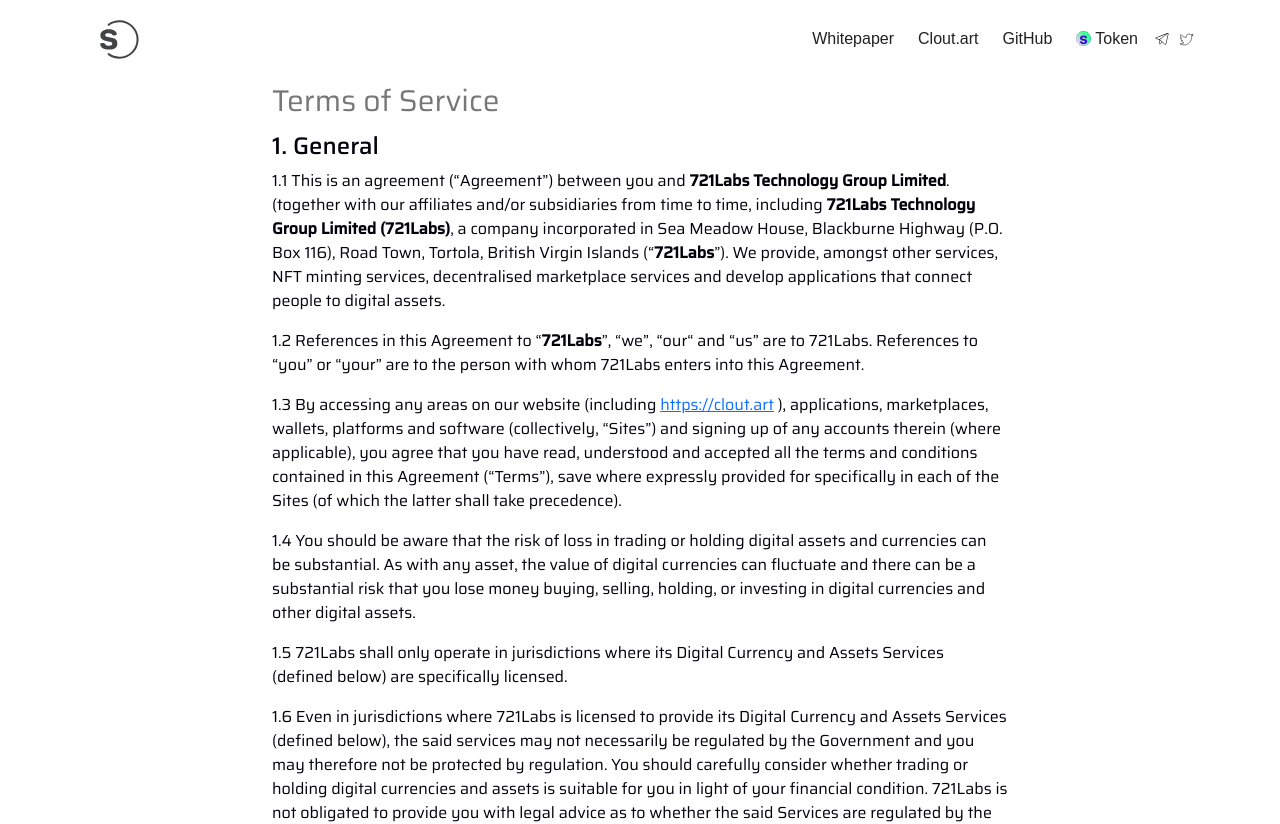
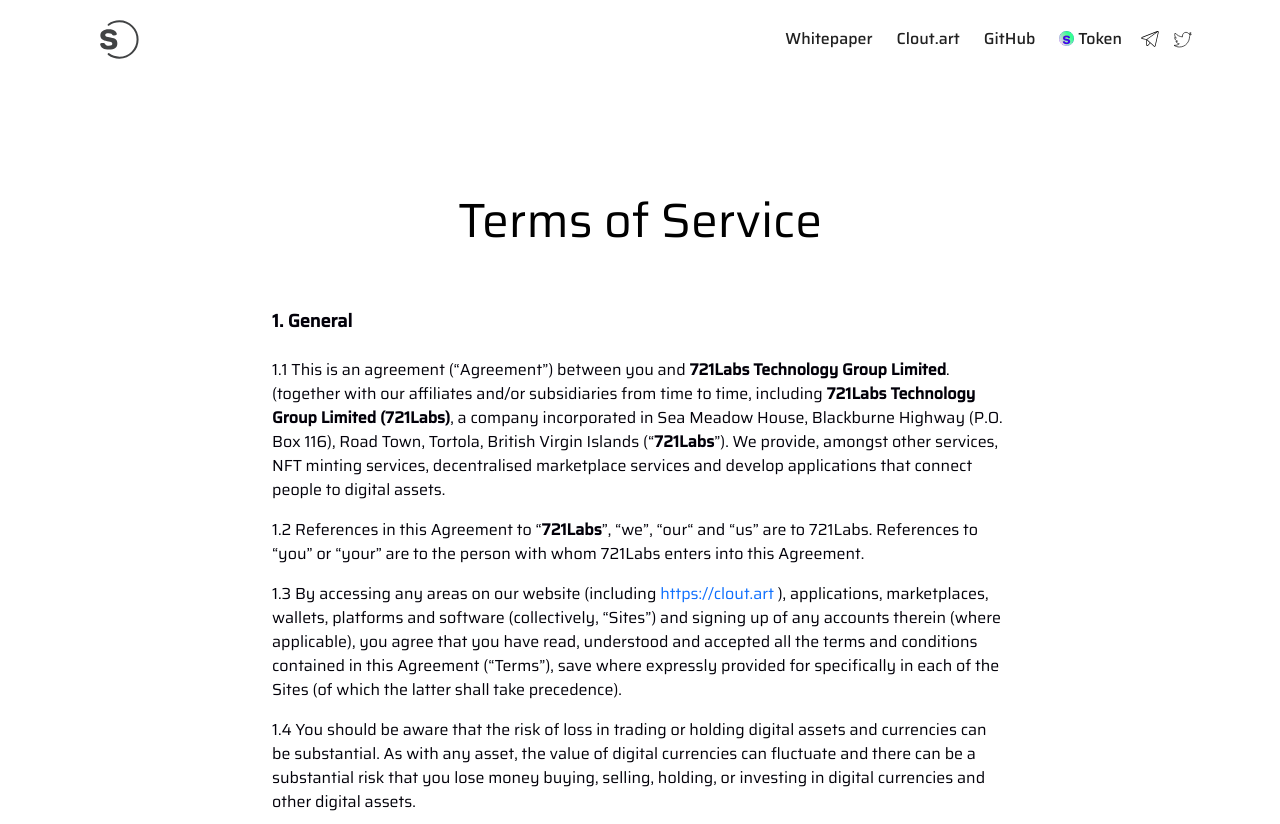
Before and after one commit to swayprotocol/new-onepager, a Next.js app: page /terms in a window 1280 px wide. Shown: the top 824 px of the page. Built offline with nearby package versions, Linux system fonts and the light colour scheme.

Commit message:
Styles changes

```diff
--- a/components/Hero.tsx
+++ b/components/Hero.tsx
@@ -1,3 +1,5 @@
+import Link from "next/link";
+
 export const Hero = () => (
   <section className='hero-section'>
     <div className='container'>
@@ -5,7 +7,9 @@
         <div className='col-12'>
           <h1 className='text-center'><span>Social Capital</span> as a Service</h1>
           <p className='text-center'>Sway Protocol introduces a <span>web3 proxy for social capital</span>, helping NFT projects and individual wallets establish trust, reputation and goodwill through staking and rewards distribution.</p>
-          <button>Read whitepaper</button>
+          <Link href='https://docsend.com/view/aacsc4tsb84pva53' target='_blank'>
+            <button>Read whitepaper</button>
+          </Link>
         </div>
       </div>
     </div>
--- a/components/Integration.tsx
+++ b/components/Integration.tsx
@@ -1,3 +1,5 @@
+import Link from "next/link";
+
 export const Integration = () => (
   <section className='integration-section'>
     <div className='container'>
@@ -5,7 +7,9 @@
         <div className='col-12 col-md-6 order-md-2 d-flex flex-column justify-content-center'>
           <h2>Seamless Integration</h2>
           <p>Deploying a proxy staking pool is quick and simple, and comes with a comprehensive SDK dev toolkit that will get you up and running in no-time.</p>
-          <button>Get early access</button>
+          <Link href='mailto:devs@swayprotocol.org'>
+            <button>Get early access</button>
+          </Link>
         </div>
         <div className='col-12 col-md-6 order-md-1'>
           <img className='d-none d-md-block' src='/assets/Integration.jpg' alt='Seamless Integration' />
--- a/components/Layout.tsx
+++ b/components/Layout.tsx
@@ -7,8 +7,8 @@
 }
 
 const meta = {
-  title: 'SocialFi for the Metaverse | Sway Social',
-  description: 'Sway Social is the first social media protocol for Metacreators that uses NFTs to translate social capital into an asset class.',
+  title: 'Sway Protocol | Web3 social capital and reputation via staking',
+  description: 'Sway Protocol introduces the first proxy staking pools to establish trust, reputation and goodwil. Powered by $SWAY token.',
   url: 'https://swayprotocol.org',
   image: '/assets/og-image.png'
 };
--- a/components/Navbar.tsx
+++ b/components/Navbar.tsx
@@ -32,11 +32,11 @@
               <span><img src='/assets/Sway-icon.png' width='15px' height='15px' />Token</span>
             </Link>
 
-            <Link className='short' href='https://t.me/swayprotocol'>
-              <Telegram width='24px' height='24px'/>
+            <Link className='short' href='https://t.me/swayprotocol' target='_blank'>
+              <Telegram width={32} height={32} />
             </Link>
-            <Link className='short' href='https://twitter.com/swayprotocol'>
-              <Twitter width='24px' height='24px' />
+            <Link className='short' href='https://twitter.com/swayprotocol' target='_blank'>
+              <Twitter width={32} height={32} />
             </Link>
           </div>
 
--- a/components/ProxyStaking.tsx
+++ b/components/ProxyStaking.tsx
@@ -10,8 +10,8 @@
           <p>Other participants can stake tokens in these pools in order to earn rewards based on NFT sales and royalties from paired wallet. Consequently, with adding value to the pool they contribute in establishing <span className='purple'>social capital</span> for the wallet holder.</p>
         </div>
         <div className='col-12'>
-          <img className='d-none d-md-block' src='/assets/Proxy-staking.png' alt='Proxy staking'/>
-          <img className='d-bloc d-md-none' src='/assets/Proxy-staking-mobile.png' alt='Proxy staking'/>
+          <img className='d-none d-md-block' src='/assets/Proxy-staking.svg' alt='Proxy staking'/>
+          <img className='d-bloc d-md-none' src='/assets/Proxy-staking-mobile.svg' alt='Proxy staking'/>
         </div>
       </div>
     </div>
--- a/components/sway/UseCase.tsx
+++ b/components/sway/UseCase.tsx
@@ -34,10 +34,10 @@
       <div className='dotsContainer'>
         <div className='d-flex'>
           {useCases.map((item,index)=>{
-            return <div key={index} className={index===current ? 'activeDot' : 'dot'}></div>
+            return <div key={index} className={index===current ? 'activeDot' : 'dot'} onClick={()=>setCurrent(index)}></div>
           })}
         </div>
-        <img className='d-block d-lg-none' src='/assets/sway/Next-mobile.png' alt='Next arrow' onClick={handleNext}/>
+        <img className='d-block d-lg-none nextImageMobile' src='/assets/sway/Next-mobile.png' alt='Next arrow' onClick={handleNext}/>
       </div>
     )
 
@@ -58,7 +58,7 @@
                 {renderDots()}
               </div>
               <div className='d-none d-lg-flex col-lg-1 justify-content-center align-items-center' onClick={handleNext}>
-                <img src='/assets/sway/Next.png' alt='Next arrow' />
+                <img className='nextImage' src='/assets/sway/Next.png' alt='Next arrow' />
               </div>
             </div>
           </div>
--- a/styles/styles.scss
+++ b/styles/styles.scss
@@ -8,7 +8,7 @@
 // fonts
 @import url('https://fonts.googleapis.com/css2?family=Saira:wght@400;500&display=swap');
 
-p, h1, h2, h3, h4 {
+p, h1, h2, h3, h4, span, a, button {
   font-family: 'Saira', sans-serif;
 }
 
@@ -48,9 +48,16 @@
   background: #FFFFFF;
   border: 1px solid #000000;
 
+  font-style: normal;
+  font-weight: 400;
+  font-size: 16px;
+  line-height: 25px;
+  color: #000000;
+
 
   &:hover {
     background-color: #35FF92;
+    cursor: pointer;
   }
 
   .disabled {
@@ -58,19 +65,23 @@
   }
 }
 
+a {
+  text-decoration: none;
+}
 
 .purple {
-  text-decoration: underline $purple;
-
+  text-decoration: underline solid $purple 4px;
+  text-underline-offset: 3px;
 }
 
 .green {
-  text-decoration: underline $green;
+  text-decoration: underline solid $green 4px;
+  text-underline-offset: 3px;
 }
 
 .hero-section {
   padding: 100px 0px 240px 0px;
-  background-image: url('/assets/Waves.png');
+  background-image: url('/assets/Waves.svg');
   background-position: 100% 100%;
   background-repeat: no-repeat;
   background-size: cover;
@@ -336,8 +347,11 @@
     margin: 8px 16px;
   }
 
+  svg {
+    margin: 0px 6px;
+  }
+
   a {
-    // margin: 8px 16px;
     text-decoration: underline;
     text-decoration-color: $dark;
   }
@@ -345,7 +359,7 @@
 
 .sway-hero-section {
   padding: 100px 0px 240px 0px;
-  background-image: url('/assets/sway/Waves.png');
+  background-image: url('/assets/sway/Waves.svg');
   background-position: 100% 100%;
   background-repeat: no-repeat;
   background-size: cover;
@@ -422,6 +436,10 @@
 .sway-chains-section {
   padding: 72px 0px;
 
+  img {
+    max-width: 150px;
+  }
+
   .table {
     color: $dark;
     font-weight: 400;
@@ -450,8 +468,8 @@
 
 .sway-wave-section {
   margin: 50px 0px;
-  padding: 50px 0px 50px 0px;
-  background-image: url('/assets/sway/Waves-short.png');
+  padding: 80px 0px 80px 0px;
+  background-image: url('/assets/sway/Waves-short.svg');
   background-position: 100% 100%;
   background-repeat: no-repeat;
   background-size: cover;
@@ -489,6 +507,17 @@
     opacity: 0.35;
   }
 
+  .nextImage {
+    max-height: 120px;
+    &:hover {
+      cursor: pointer;
+    }
+  }
+
+  .nextImageMobile {
+    max-height: 40px;
+  }
+
   .dotsContainer {
     display: flex;
     justify-content: space-between;
@@ -505,6 +534,10 @@
     border-radius: 24px;
     background: #B0B0B0;
     margin: 4px;
+
+    &:hover {
+      cursor: pointer;
+    }
   }
 
   .activeDot {
@@ -513,5 +546,39 @@
     border-radius: 24px;
     background: #36FF93;
     margin: 4px;
+
+    &:hover {
+      cursor: pointer;
+    }
   }
 }
+
+.privacyAndTerms{
+  h2 {
+    color: #000000;
+    font-size: 48px;
+    text-align: center;
+    margin: 120px 0px 64px 0px;
+    @media only screen and (max-width: 992px) {
+      font-size: 40px;
+      margin: 64px 0px;
+    }
+  }
+
+  h4 {
+    font-size: 18px;
+    line-height: 26px;
+    font-weight: bold;
+    margin-bottom: 24px;
+  }
+
+  p {
+    font-size: 16px;
+    line-height: 24px;
+    margin-bottom: 16px;
+  }
+
+  .article {
+    margin-bottom: 56px;
+  }
+}
```
Also changed, not shown: components/sway/Chains.tsx (+1 -21 lines).
